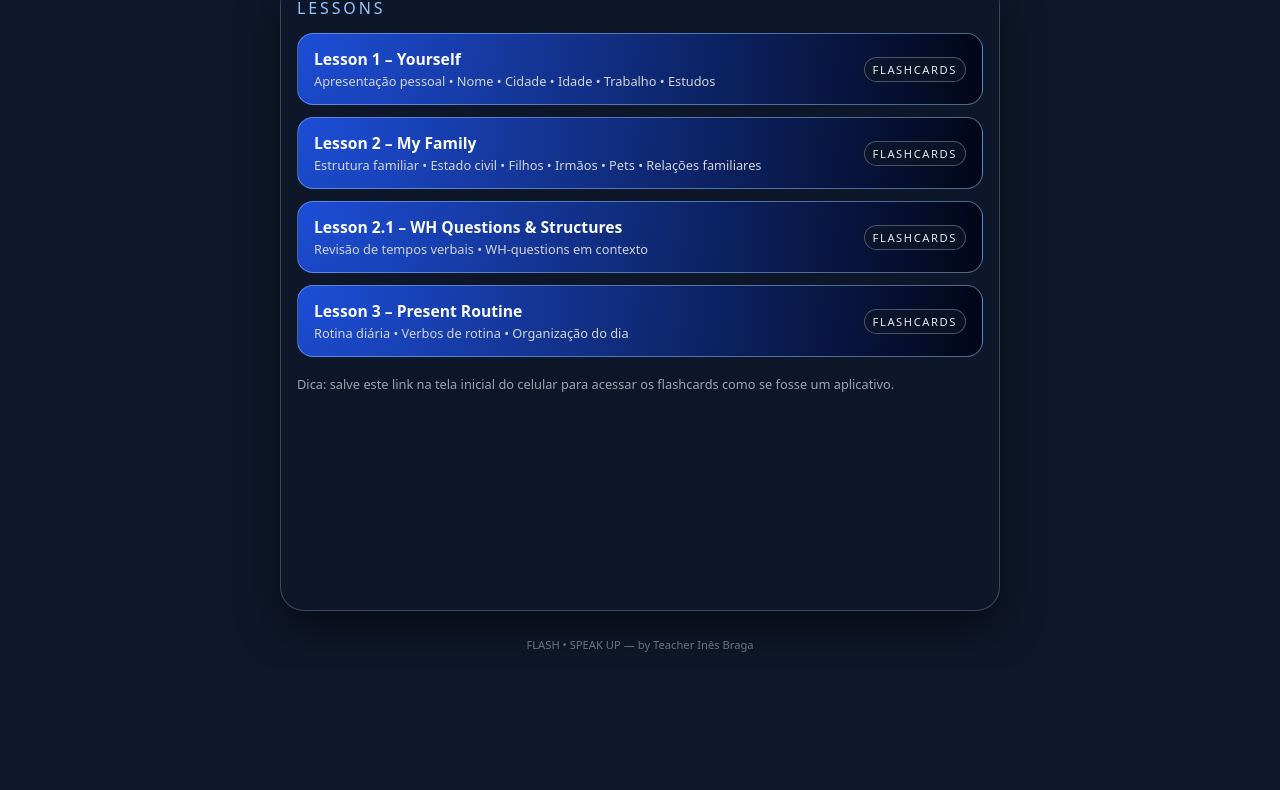
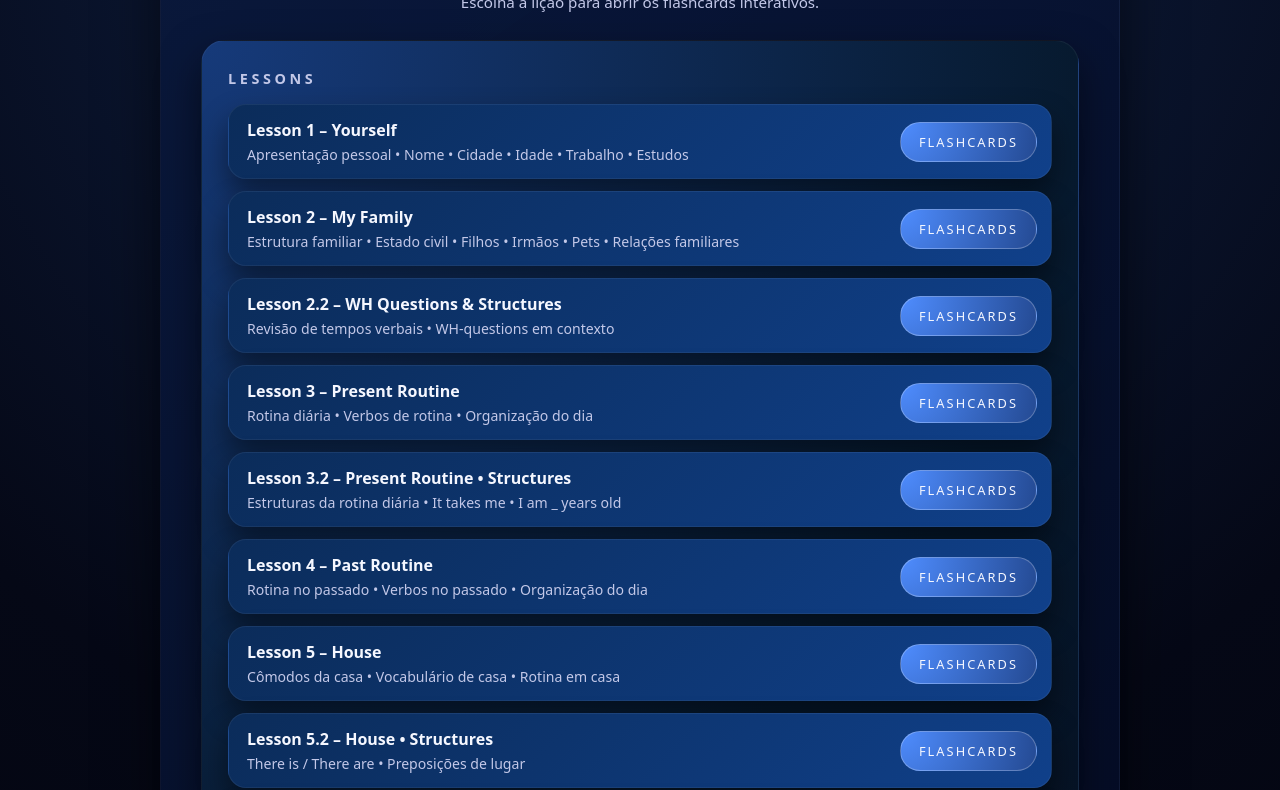
Before and after one commit to teacher-inesbraga/SPEAK-UP-AB, a plain HTML site: page index.html in a window 1280 px wide. Shown: the part 130-920 px from the top of the page. Before the commit the page ends 800 px from the top, so only its background shows below. Drawn offline with Linux system fonts and the light colour scheme.

Commit message:
Add files via upload

```diff
--- a/index.html
+++ b/index.html
@@ -2,213 +2,108 @@
 <html lang="pt-BR">
 <head>
   <meta charset="UTF-8" />
+  <title>FLASH • SPEAK UP — by Teacher Inês Braga</title>
   <meta name="viewport" content="width=device-width, initial-scale=1.0" />
-  <title>FLASH • SPEAK UP • Hub</title>
   <style>
-    * {
-      box-sizing: border-box;
-      margin: 0;
-      padding: 0;
+    :root {
+      --bg: #050816;
+      --bg-card: #071a2f;
+      --bg-card-strong: #0b2c5a;
+      --text-main: #f5f7ff;
+      --text-muted: #c3c8e8;
+      --accent: #4f8dff;
+      --accent-soft: #29457a;
+      --radius-xl: 24px;
+      --shadow-soft: 0 24px 60px rgba(0, 0, 0, 0.6);
+      --shadow-card: 0 18px 40px rgba(0, 0, 0, 0.5);
     }
-
+    * { box-sizing: border-box; margin: 0; padding: 0; font-family: system-ui; }
     body {
-      font-family: system-ui, -apple-system, BlinkMacSystemFont, "Segoe UI",
-        sans-serif;
-      background: #0f172a;
-      color: #e5e7eb;
       min-height: 100vh;
-      display: flex;
-      flex-direction: column;
+      background: radial-gradient(circle at top, #102349 0, #050816 55%, #02030b 100%);
+      color: var(--text-main);
+      display: flex; align-items: center; justify-content: center;
+      padding: 32px 16px;
     }
-
-    header {
-      text-align: center;
-      padding: 24px 16px 12px;
+    .app {
+      width: 100%; max-width: 960px;
+      background: linear-gradient(145deg, rgba(10, 25, 60, 0.97), rgba(3, 8, 30, 0.98));
+      border-radius: 32px; padding: 32px 20px 24px;
+      box-shadow: var(--shadow-soft);
+      border: 1px solid rgba(255,255,255,0.04);
     }
-
-    header h1 {
-      font-size: 1.4rem;
-      letter-spacing: 0.12em;
-      text-transform: uppercase;
+    @media (min-width: 768px){ .app{ padding:40px 40px 32px;} }
+    .app-header{text-align:center;margin-bottom:28px;}
+    .app-title{font-size:1.9rem;letter-spacing:0.18em;text-transform:uppercase;font-weight:700;margin-bottom:8px;}
+    .app-subtitle{font-size:0.95rem;color:var(--text-muted);}
+    .lessons-box{
+      margin-top:28px;
+      background: radial-gradient(circle at top left,#163a7a 0,#071a2f 55%,#050816 100%);
+      border-radius: var(--radius-xl);
+      padding:24px 18px 18px;
+      box-shadow: var(--shadow-card);
+      border:1px solid rgba(255,255,255,0.05);
     }
-
-    header p {
-      margin-top: 8px;
-      font-size: 0.9rem;
-      color: #9ca3af;
+    @media (min-width:768px){ .lessons-box{ padding:28px 26px 22px;} }
+    .lessons-heading{font-size:0.9rem;letter-spacing:0.25em;text-transform:uppercase;color:var(--text-muted);margin-bottom:16px;}
+    .lesson-card{
+      display:flex;align-items:center;justify-content:space-between;gap:16px;
+      background: linear-gradient(135deg,#0b2c5a,#10408a);
+      border-radius:18px;padding:14px 14px 14px 18px;margin-bottom:12px;
+      box-shadow:0 16px 30px rgba(0,0,0,0.45);
+      border:1px solid rgba(255,255,255,0.06);
     }
-
-    main {
-      flex: 1;
-      display: flex;
-      justify-content: center;
-      padding: 16px;
+    .lesson-text h2{font-size:1rem;margin-bottom:4px;}
+    .lesson-text p{font-size:0.88rem;color:var(--text-muted);}
+    .lesson-button{
+      text-decoration:none;font-size:0.8rem;letter-spacing:0.16em;text-transform:uppercase;
+      color:var(--text-main);background:radial-gradient(circle at top left,#4f8dff,#244a93);
+      padding:10px 18px;border-radius:999px;border:1px solid rgba(255,255,255,0.25);white-space:nowrap;flex-shrink:0;
     }
-
-    .container {
-      width: 100%;
-      max-width: 720px;
-      padding: 16px;
-      background: rgba(15,23,42,0.75);
-      border-radius: 24px;
-      box-shadow: 0 16px 40px rgba(0,0,0,0.5);
-      border: 1px solid rgba(148,163,184,0.35);
-    }
-
-    .section-title {
-      font-size: 1rem;
-      text-transform: uppercase;
-      letter-spacing: 0.18em;
-      color: #93c5fd;
-      margin-bottom: 14px;
-    }
-
-    .lessons-list {
-      display: flex;
-      flex-direction: column;
-      gap: 12px;
-      margin-bottom: 18px;
-    }
-
-    .lesson-card {
-      display: flex;
-      justify-content: space-between;
-      align-items: center;
-      padding: 14px 16px;
-      border-radius: 16px;
-      background: radial-gradient(circle at top left, #1d4ed8, #020617);
-      border: 1px solid rgba(147,197,253,0.5);
-      text-decoration: none;
-      color: #f9fafb;
-      transition: transform 0.15s ease, box-shadow 0.15s ease,
-        border-color 0.15s ease, background 0.15s ease;
-    }
-
-    .lesson-card:hover {
-      transform: translateY(-2px);
-      box-shadow: 0 12px 30px rgba(15,23,42,0.7);
-      border-color: #facc15;
-      background: radial-gradient(circle at top left, #2563eb, #020617);
-    }
-
-    .lesson-main {
-      display: flex;
-      flex-direction: column;
-      gap: 2px;
-    }
-
-    .lesson-title {
-      font-size: 0.98rem;
-      font-weight: 600;
-    }
-
-    .lesson-subtitle {
-      font-size: 0.8rem;
-      color: #d1d5db;
-    }
-
-    .lesson-tag {
-      font-size: 0.7rem;
-      text-transform: uppercase;
-      letter-spacing: 0.14em;
-      padding: 4px 8px;
-      border-radius: 999px;
-      background: rgba(15,23,42,0.7);
-      border: 1px solid rgba(248,250,252,0.28);
-      color: #e5e7eb;
-      white-space: nowrap;
-    }
-
-    .hint {
-      font-size: 0.8rem;
-      color: #9ca3af;
-      margin-top: 4px;
-    }
-
-    footer {
-      text-align: center;
-      font-size: 0.7rem;
-      color: #6b7280;
-      padding: 10px 12px 18px;
-    }
-
-    @media (max-width: 640px) {
-      header h1 {
-        font-size: 1.1rem;
-      }
-      .container {
-        padding: 14px;
-        border-radius: 18px;
-      }
-      .lesson-card {
-        padding: 12px 12px;
-      }
-      .lesson-title {
-        font-size: 0.95rem;
-      }
-    }
+    .tip{margin-top:18px;font-size:0.8rem;color:var(--text-muted);}
+    .footer{margin-top:18px;text-align:center;font-size:0.78rem;color:rgba(195,200,232,0.8);letter-spacing:0.18em;text-transform:uppercase;}
   </style>
 </head>
 <body>
-  <header>
-    <h1>FLASH • SPEAK UP</h1>
-    <p>Escolha a lição para abrir os flashcards interativos.</p>
-  </header>
+  <main class="app">
+    <header class="app-header">
+      <h1 class="app-title">FLASH • SPEAK UP</h1>
+      <p class="app-subtitle">Escolha a lição para abrir os flashcards interativos.</p>
+    </header>
+    <section class="lessons-box">
+      <h2 class="lessons-heading">Lessons</h2>
 
-  <main>
-    <div class="container">
-      <div class="section-title">Lessons</div>
+      <div class="lesson-card"><div class="lesson-text"><h2>Lesson 1 – Yourself</h2><p>Apresentação pessoal • Nome • Cidade • Idade • Trabalho • Estudos</p></div><a href="FLASH lesson 1 YOURSELF SPEAK UP 1.html" class="lesson-button">FLASHCARDS</a></div>
 
-      <div class="lessons-list">
-        <a class="lesson-card" href="FLASH lesson 1 YOURSELF SPEAK UP 1.html">
-          <div class="lesson-main">
-            <span class="lesson-title">Lesson 1 – Yourself</span>
-            <span class="lesson-subtitle">
-              Apresentação pessoal • Nome • Cidade • Idade • Trabalho • Estudos
-            </span>
-          </div>
-          <div class="lesson-tag">Flashcards</div>
-        </a>
+      <div class="lesson-card"><div class="lesson-text"><h2>Lesson 2 – My Family</h2><p>Estrutura familiar • Estado civil • Filhos • Irmãos • Pets • Relações familiares</p></div><a href="FLASH lesson 2 FAMILY SPEAK UP.html" class="lesson-button">FLASHCARDS</a></div>
 
-        <a class="lesson-card" href="FLASH lesson 2 FAMILY SPEAK UP.html">
-          <div class="lesson-main">
-            <span class="lesson-title">Lesson 2 – My Family</span>
-            <span class="lesson-subtitle">
-              Estrutura familiar • Estado civil • Filhos • Irmãos • Pets • Relações familiares
-            </span>
-          </div>
-          <div class="lesson-tag">Flashcards</div>
-        </a>
+      <div class="lesson-card"><div class="lesson-text"><h2>Lesson 2.2 – WH Questions & Structures</h2><p>Revisão de tempos verbais • WH-questions em contexto</p></div><a href="FLASH lesson 2.2 wh questions e estruturas.html" class="lesson-button">FLASHCARDS</a></div>
 
-        <a class="lesson-card" href="FLASH lesson 2.2 wh questions e estruturas.html">
-          <div class="lesson-main">
-            <span class="lesson-title">Lesson 2.1 – WH Questions & Structures</span>
-            <span class="lesson-subtitle">
-              Revisão de tempos verbais • WH-questions em contexto
-            </span>
-          </div>
-          <div class="lesson-tag">Flashcards</div>
-        </a>
+      <div class="lesson-card"><div class="lesson-text"><h2>Lesson 3 – Present Routine</h2><p>Rotina diária • Verbos de rotina • Organização do dia</p></div><a href="FLASH lesson 3 PRESENT ROUTINE SPEAK UP.html" class="lesson-button">FLASHCARDS</a></div>
 
-        <a class="lesson-card" href="FLASH lesson 3 PRESENT ROUTINE SPEAK UP.html">
-          <div class="lesson-main">
-            <span class="lesson-title">Lesson 3 – Present Routine</span>
-            <span class="lesson-subtitle">
-              Rotina diária • Verbos de rotina • Organização do dia
-            </span>
-          </div>
-          <div class="lesson-tag">Flashcards</div>
-        </a>
-      </div>
+      <div class="lesson-card"><div class="lesson-text"><h2>Lesson 3.2 – Present Routine • Structures</h2><p>Estruturas da rotina diária • It takes me • I am _ years old</p></div><a href="flash lesson 3.2 estruturas speak up.html" class="lesson-button">FLASHCARDS</a></div>
 
-      <p class="hint">
-        Dica: salve este link na tela inicial do celular para acessar os flashcards como se fosse um aplicativo.
-      </p>
-    </div>
+      <div class="lesson-card"><div class="lesson-text"><h2>Lesson 4 – Past Routine</h2><p>Rotina no passado • Verbos no passado • Organização do dia</p></div><a href="flash lesson 4 past routine speak up.html" class="lesson-button">FLASHCARDS</a></div>
+
+      <div class="lesson-card"><div class="lesson-text"><h2>Lesson 5 – House</h2><p>Cômodos da casa • Vocabulário de casa • Rotina em casa</p></div><a href="flash lesson 5 house speak up.html" class="lesson-button">FLASHCARDS</a></div>
+
+      <div class="lesson-card"><div class="lesson-text"><h2>Lesson 5.2 – House • Structures</h2><p>There is / There are • Preposições de lugar</p></div><a href="flash lesson 5.2 estruturas speak up (1).html" class="lesson-button">FLASHCARDS</a></div>
+
+      <div class="lesson-card"><div class="lesson-text"><h2>Lesson 6 – City</h2><p>Lugares na cidade • Perguntando direções • Como chegar</p></div><a href="flash lesson 6 city speak up.html" class="lesson-button">FLASHCARDS</a></div>
+
+      <div class="lesson-card"><div class="lesson-text"><h2>Lesson 6.2 – City • Structures</h2><p>Estruturas para dar direções • Imperativos</p></div><a href="flash lesson 6.2 estruturas speak up.html" class="lesson-button">FLASHCARDS</a></div>
+
+      <div class="lesson-card"><div class="lesson-text"><h2>Lesson 7 – Future Routine</h2><p>Rotina no futuro • Going to / Will</p></div><a href="flash lesson 7 rotina futuro speak up.html" class="lesson-button">FLASHCARDS</a></div>
+
+      <div class="lesson-card"><div class="lesson-text"><h2>Lesson 7.2 – Future Routine • Structures</h2><p>Estruturas futuras • Perguntas no futuro</p></div><a href="flash lesson 7.2 estruturas speak up.html" class="lesson-button">FLASHCARDS</a></div>
+
+      <div class="lesson-card"><div class="lesson-text"><h2>Lesson 8 – Yourself • Questions</h2><p>Perguntas pessoais • Small talk</p></div><a href="flash lesson 8 perguntas yourself speak up.html" class="lesson-button">FLASHCARDS</a></div>
+
+      <div class="lesson-card"><div class="lesson-text"><h2>Lesson 8.2 – Yourself • Structures</h2><p>Estruturas para respostas completas</p></div><a href="flash lesson 8.2 estruturas speak up.html" class="lesson-button">FLASHCARDS</a></div>
+
+      <p class="tip">Dica: salve este link na tela inicial do celular para acessar os flashcards como se fosse um aplicativo.</p>
+    </section>
+    <footer class="footer">FLASH • SPEAK UP — by Teacher Inês Braga</footer>
   </main>
-
-  <footer>
-    FLASH • SPEAK UP — by Teacher Inês Braga
-  </footer>
 </body>
 </html>
```
